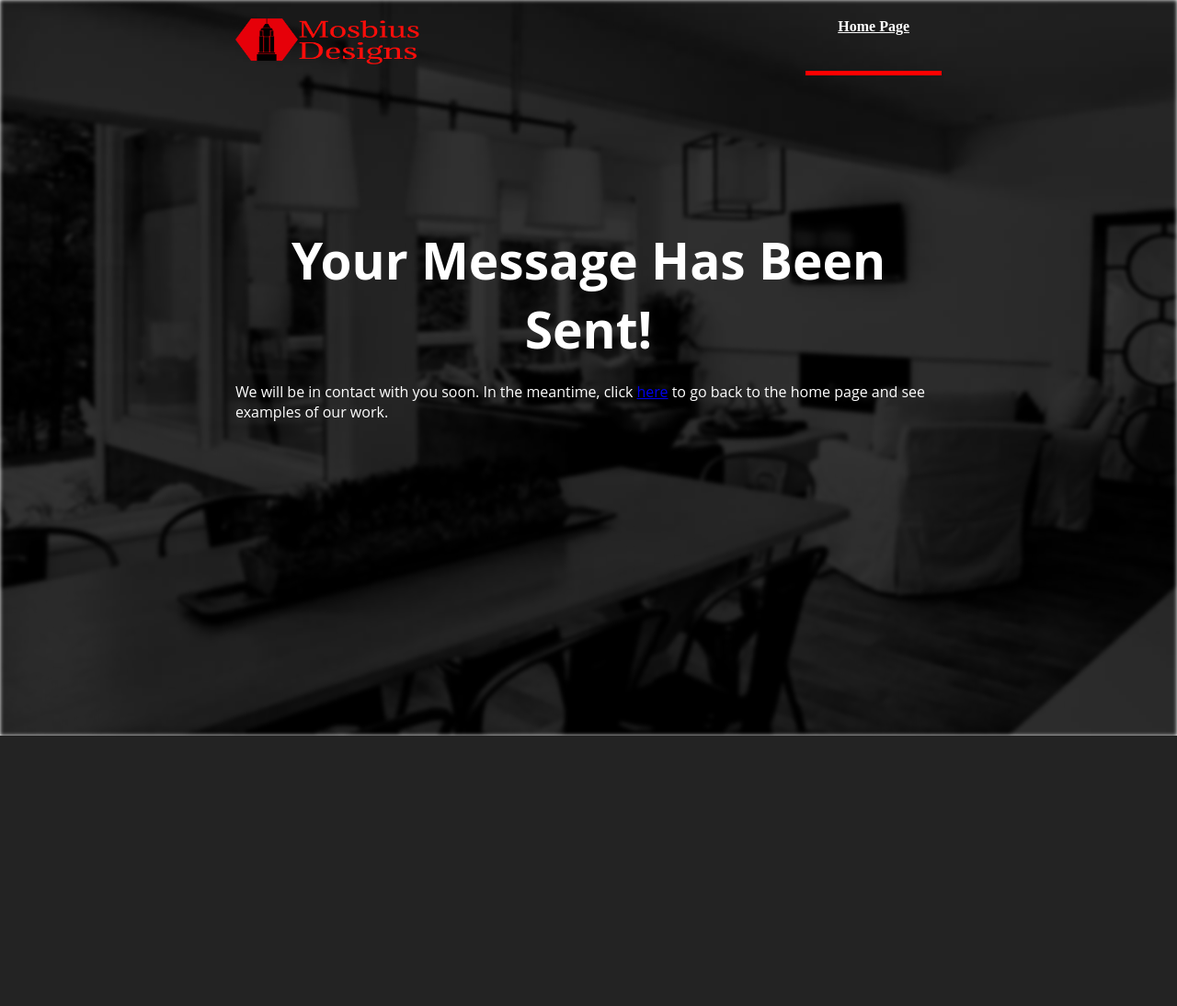
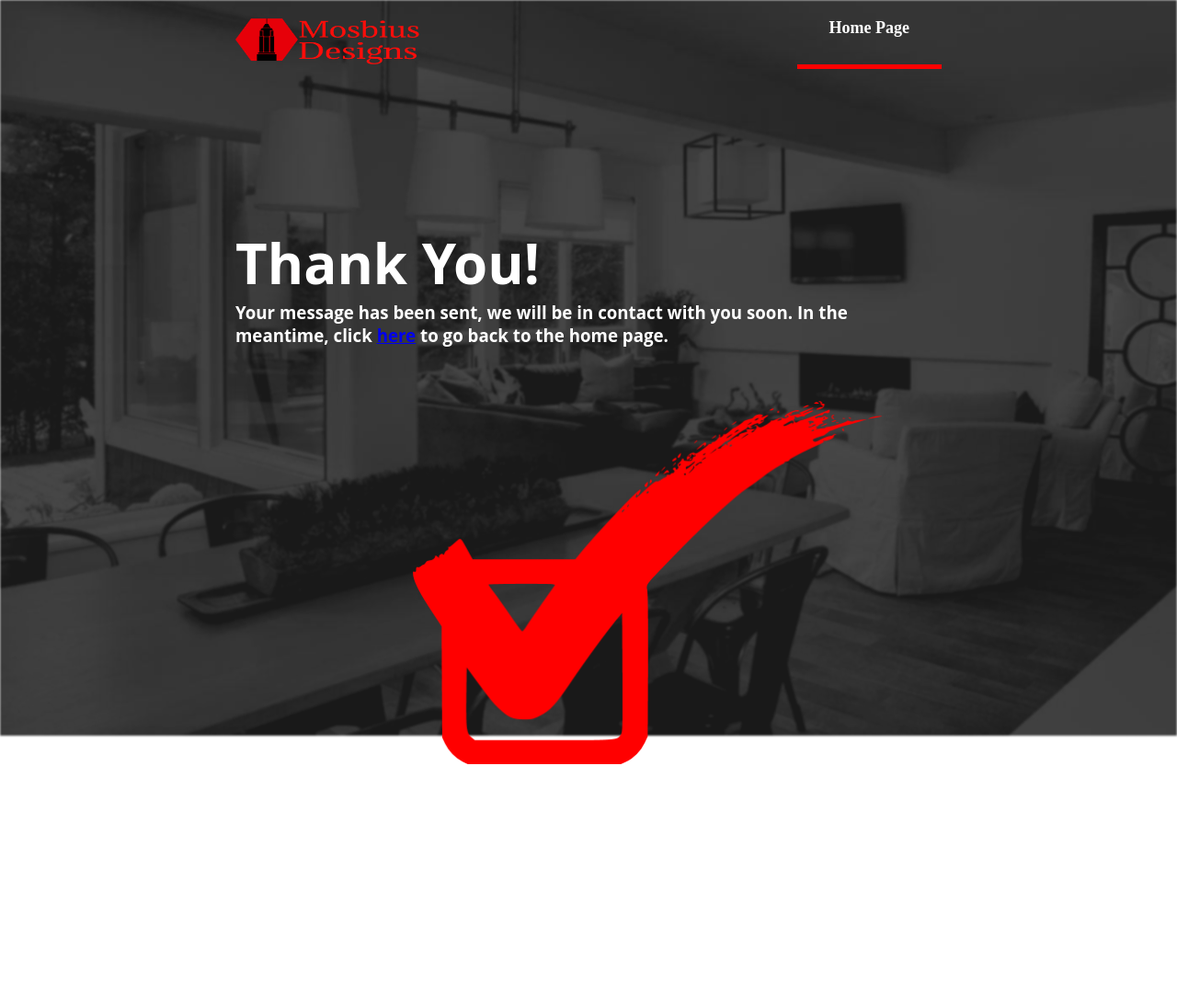
Before and after one commit to jerrodq2/architecture_advertising_site, a PHP site: page /end.html in a window 1280 px wide. Shown: the whole page at 92% size. Before the commit the page ends 800 px from the top, so only its background shows below. Run offline with PHP 8.4, Linux system fonts and the light colour scheme.

Commit message:
Finished the end.html and css for the contact section. Also introduced jquery into index.php, initially for controlling the links that go to a certain part of the page. Also added the scripts.min.js to server as example code for my jquery

```diff
--- a/client/end.html
+++ b/client/end.html
@@ -18,7 +18,7 @@
         <img class="logo" src="static/images/logo.png" alt="Logo_here">
         <nav class="nav-default">
           <ul>
-            <li><a href="index.php" class="active">Home Page</a></li>
+            <li><a href="/" class="active">Home Page</a></li>
           </ul>
         </nav>
       </div>
@@ -27,8 +27,9 @@
 
     <main>
       <div class="title-row">
-        <h1 class="title">Your Message Has Been Sent!</h1>
-        <p class="title-description">We will be in contact with you soon. In the meantime, click <a href="index.php">here</a> to go back to the home page and see examples of our work.</p>
+        <h1 class="title">Thank You! </h1>
+        <h3 class="">Your message has been sent, we will be in contact with you soon. In the meantime, click <a href="/">here</a> to go back to the home page.</h3>
+        <img src="static/images/check.png" alt="check mark">
       </div>
     </main>
 
--- a/client/static/css/home_section.css
+++ b/client/static/css/home_section.css
@@ -12,11 +12,12 @@
   z-index: -100;
   background-image: url('../images/top_background.jpg');
   background-size: cover;
-  -webkit-filter: blur(2px);
-  -moz-filter: blur(2px);
-  -o-filter: blur(2px);
-  -ms-filter: blur(2px);
-  filter: blur(2px);
+  -webkit-filter: blur(1px);
+  -moz-filter: blur(1px);
+  -o-filter: blur(1px);
+  -ms-filter: blur(1px);
+  filter: blur(1px);
+  opacity: .9;
 }
 .header-container{
   height: 90px;
@@ -45,9 +46,11 @@
   border-bottom: 5px solid red;
 }
 .nav-default li a{
-  color: white;
+  font-size: 18px;
+  color: #fff;
   font-weight: 800;
-  padding: 90px 35px 40px;
+  padding: 90px 35px 30px;
+  text-decoration: none;
 }
 .title-row{
   font-family: Open Sans,sans-serif;
@@ -56,9 +59,12 @@
   padding: 115px 0 200px;
   color: white;
 }
+.title-row img{
+  padding-left: 25%;
+}
 .title{
-  font-size: 55px;
-  text-align: center;
+  color: #fff;
+  font-size: 60px;
   -webkit-transition: all 1s ease; /* Safari */
   transition: all 1s ease;
 }
@@ -67,7 +73,11 @@
   color: red;
 }
 .title-description{
-  font-size: 16px;
+  font-size: 18px;
   margin: 20px 0;
-  line-height: 22px;
+  line-height: 26px;
+  color: #fff;
 }
+.title-description a{
+  color: #fff;
+}
```
Also changed, not shown: client/index.php (+20 -9 lines), client/static/css/contact_section.css (+19 -2 lines), client/static/images/check.png (added), client/static/scripts.min.js (added).
